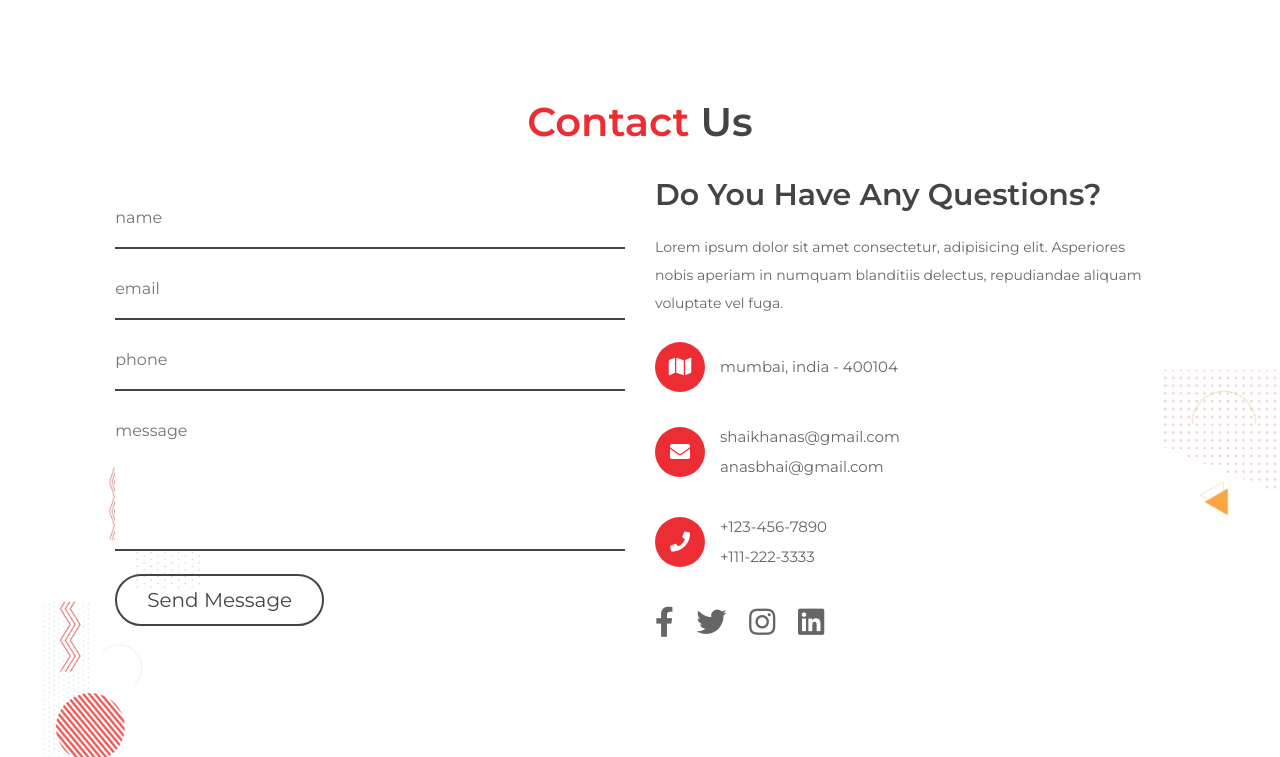
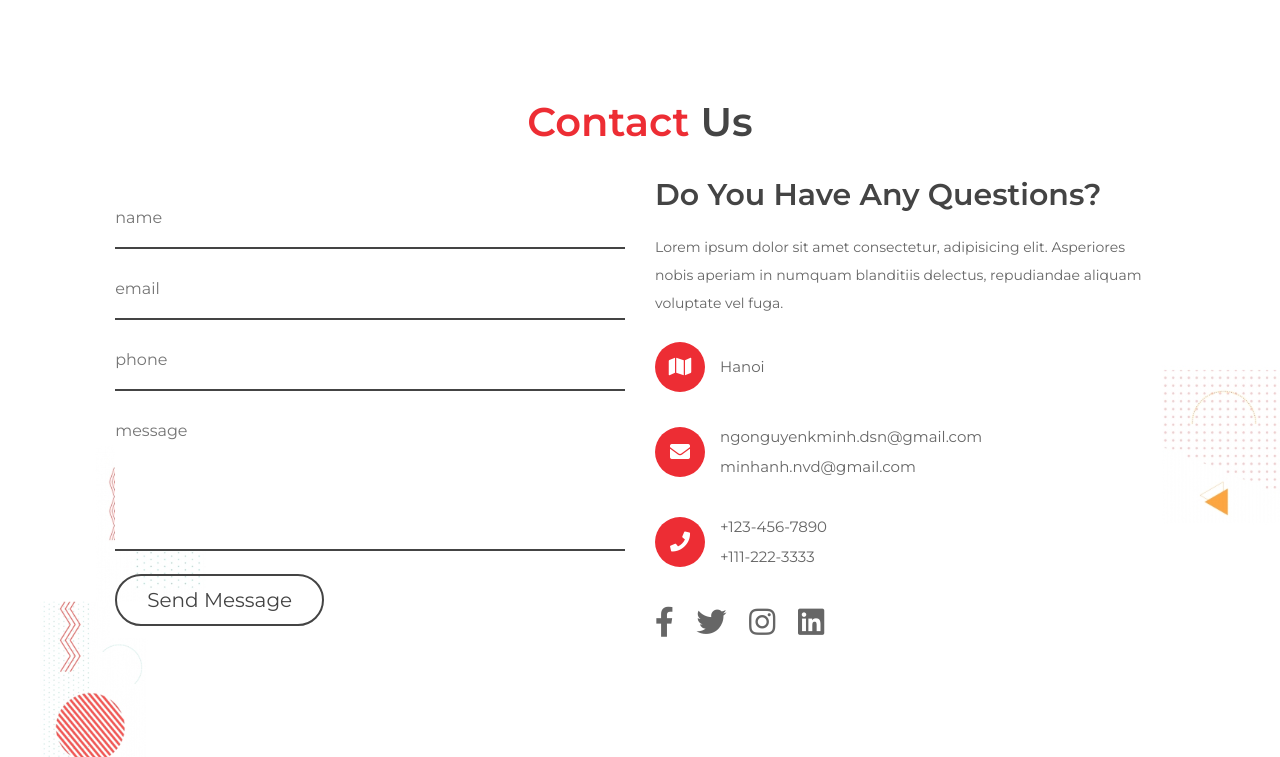
Before and after one commit to Dev-Minhest/Nike_Sneaker_Design, a plain HTML site: page index.html in a window 1280 px wide. Shown: the part 1954-2711 px from the top of the page. Drawn offline with nearby package versions, Linux system fonts and the light colour scheme.

Commit message:
Update index.html

```diff
--- a/index.html
+++ b/index.html
@@ -4,7 +4,7 @@
    <meta charset="UTF-8">
    <meta http-equiv="X-UA-Compatible" content="IE=edge">
    <meta name="viewport" content="width=device-width, initial-scale=1.0">
-   <title>complete responsive nike shoe website design tutorial</title>
+   <title>Nike Shoe Website</title>
 
    <!-- font awesome cdn link  -->
    <link rel="stylesheet" href="https://cdnjs.cloudflare.com/ajax/libs/font-awesome/5.15.4/css/all.min.css">
@@ -357,14 +357,14 @@
          <div class="icons">
             <i class="fas fa-map"></i>
             <div class="info">
-               <p>mumbai, india - 400104</p>
+               <p>Hanoi</p>
             </div>
          </div>
          <div class="icons">
             <i class="fas fa-envelope"></i>
             <div class="info">
-               <p>shaikhanas@gmail.com</p>
-               <p>anasbhai@gmail.com</p>
+               <p>ngonguyenkminh.dsn@gmail.com</p>
+               <p>minhanh.nvd@gmail.com</p>
             </div>
          </div>
          <div class="icons">
```
